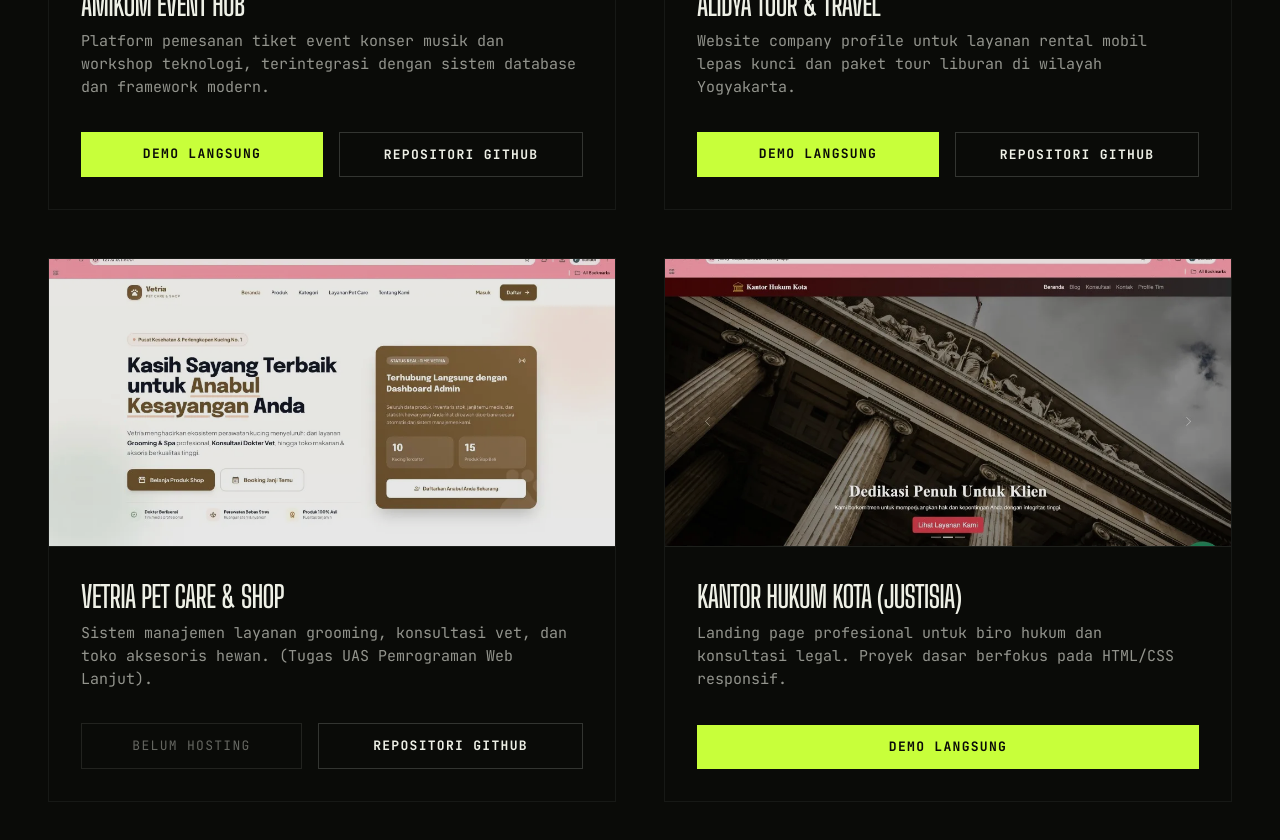
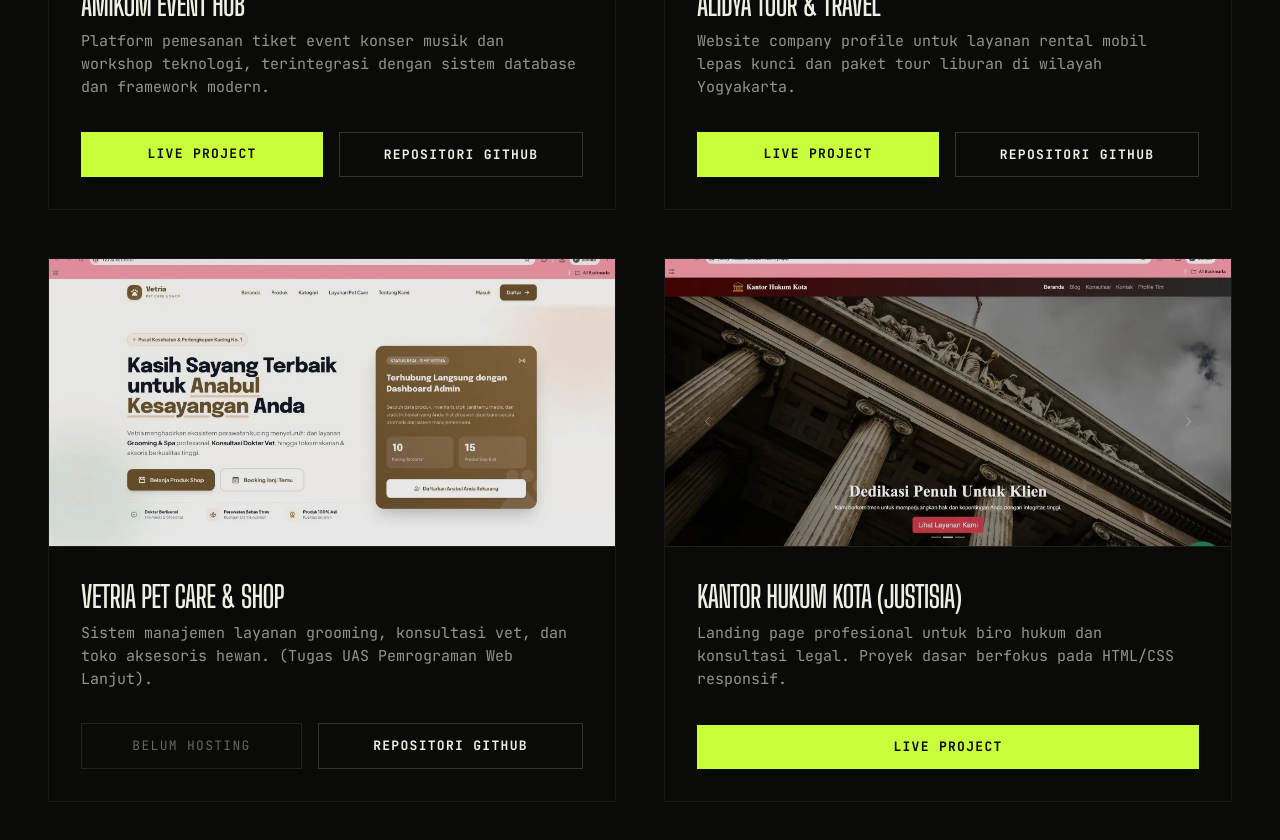
Before and after one commit to zaenurizaa/portfolio-nailah, a Next.js app: page / in a window 1280 px wide. Shown: the part 2140-2980 px from the top of the page. Built offline with nearby package versions, Linux system fonts and the light colour scheme.

Commit message:
Change Demo Langsung to Live Project

```diff
--- a/src/app/page.tsx
+++ b/src/app/page.tsx
@@ -173,7 +173,7 @@ export default function Home() {
                 </p>
                 <div className="flex gap-4">
                   <a href="https://eventamikom-3373.vercel.app/" target="_blank" rel="noopener noreferrer" className="btn-primary flex-1 text-center">
-                    Demo Langsung
+                    Live Project
                   </a>
                   <a href="https://github.com/nailahalidya/eventamikom-3373" target="_blank" rel="noopener noreferrer" className="btn-secondary flex-1 text-center">
                     Repositori GitHub
@@ -198,7 +198,7 @@ export default function Home() {
                 </p>
                 <div className="flex gap-4">
                   <a href="https://alidyatour.netlify.app/" target="_blank" rel="noopener noreferrer" className="btn-primary flex-1 text-center">
-                    Demo Langsung
+                    Live Project
                   </a>
                   <a href="https://github.com/nailahalidya/alidyatour" target="_blank" rel="noopener noreferrer" className="btn-secondary flex-1 text-center">
                     Repositori GitHub
@@ -248,7 +248,7 @@ export default function Home() {
                 </p>
                 <div className="flex gap-4">
                   <a href="https://jazzy-kelpie-dc3be7.netlify.app" target="_blank" rel="noopener noreferrer" className="btn-primary flex-1 text-center">
-                    Demo Langsung
+                    Live Project
                   </a>
                 </div>
               </div>
```
